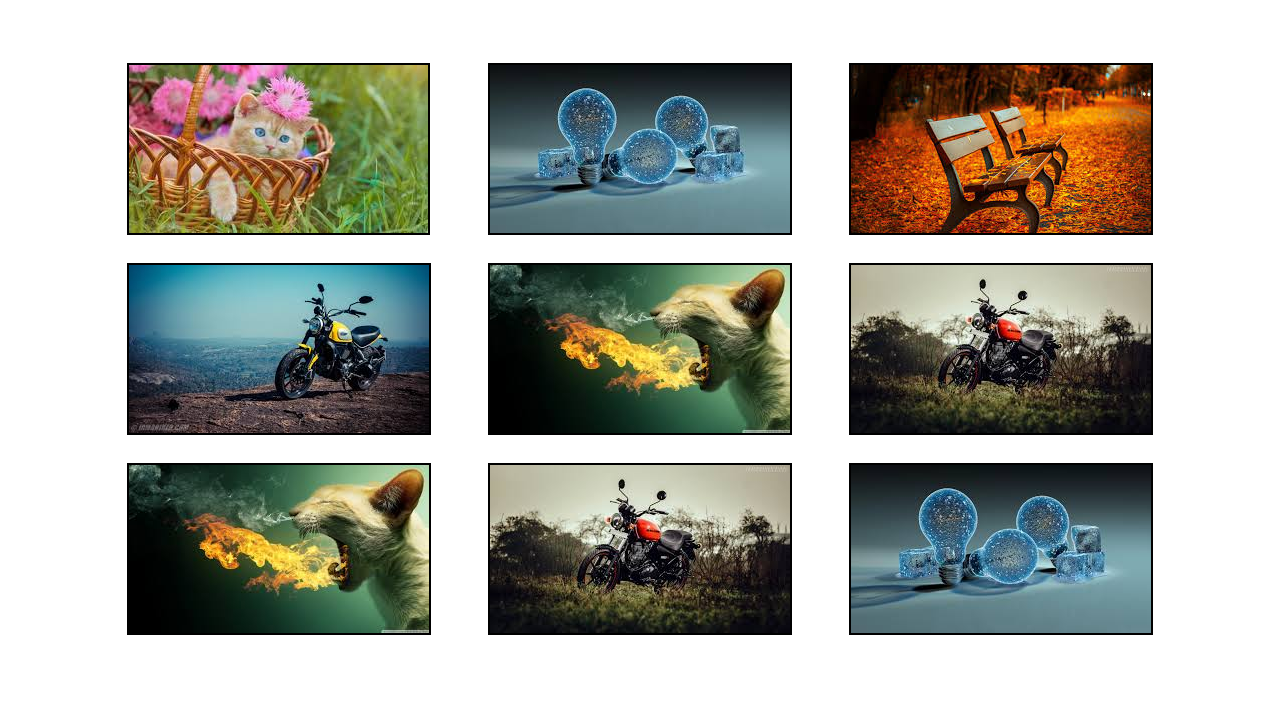
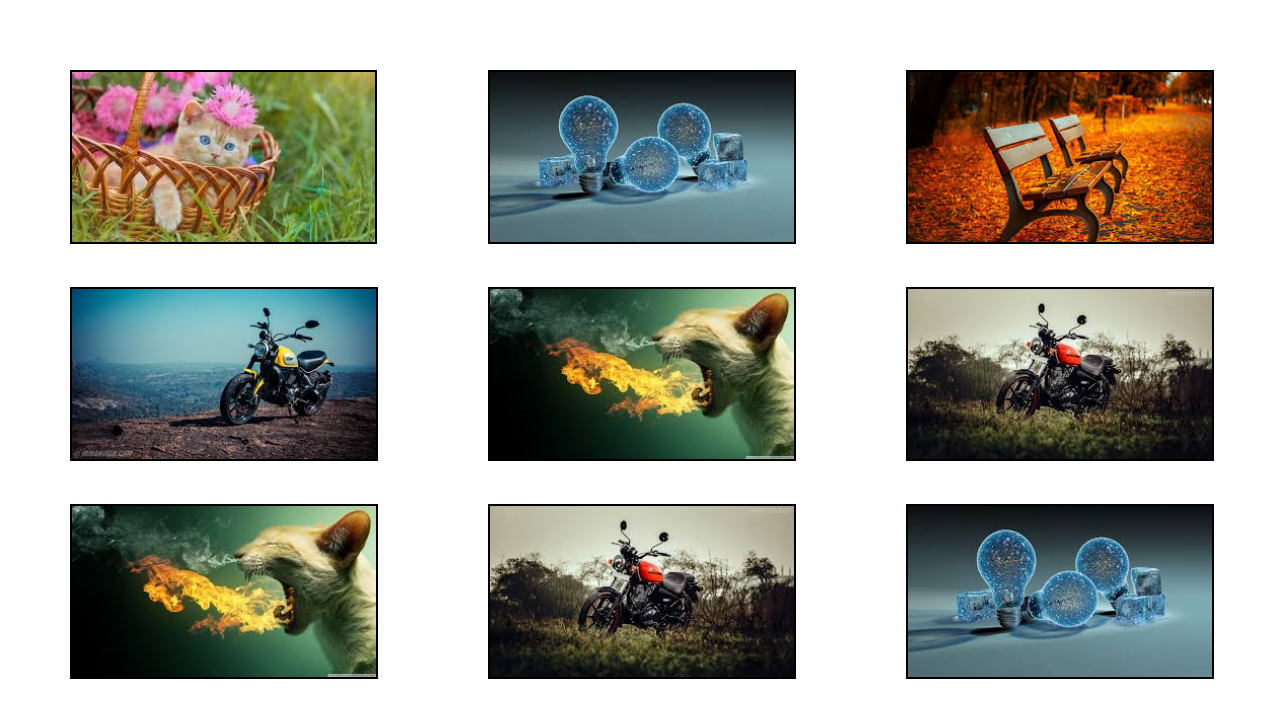
Before and after one commit to ashish4497/flex_box, a plain HTML site: page exercise1/index.html in a window 1280 px wide. Drawn offline with Linux system fonts and the light colour scheme.

Commit message:
changes in flex-box exercise1

```diff
--- a/exercise1/assets/stylesheet/style.css
+++ b/exercise1/assets/stylesheet/style.css
@@ -57,11 +57,13 @@ table {
   margin: 0 auto;
   display: flex;
   flex-wrap: wrap;
-  justify-content:space-evenly;
-  align-content: space-around;
-  height: 600px;
+  /* justify-content:space-evenly; */
+  /* align-content: space-around; */
+  justify-content: space-between;
 }
 
 .image {
+  width:100%;
   border: 2px solid black;
+  margin: 20px 0;
 }
```
